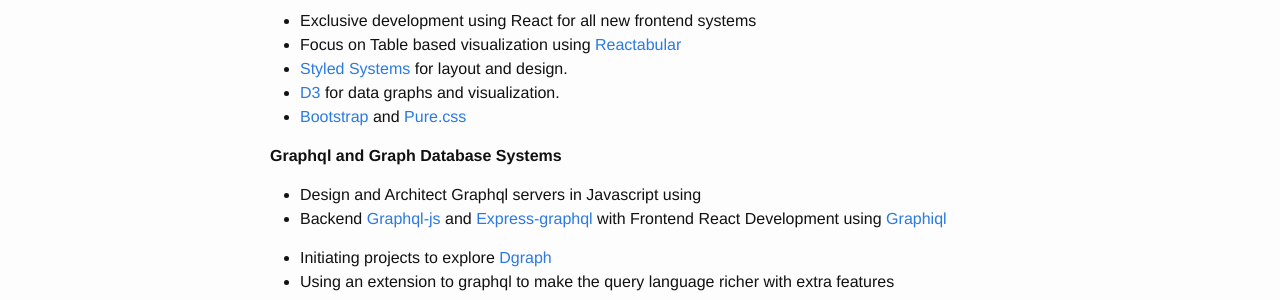
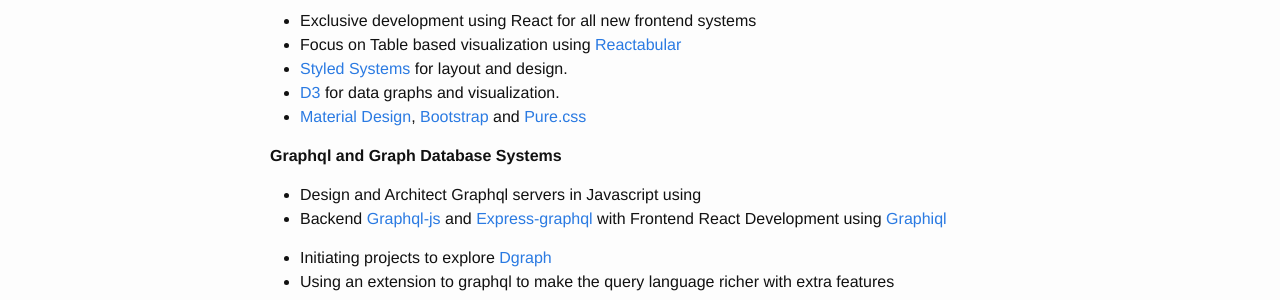
Before and after one commit to angermanmichael/link16, a Jekyll site: the page built from _posts/2017-11-02-cv.md, in a window 1280 px wide and 900 px high. Shown: the part 410-710 px from the top of the window. Built offline with Jekyll 4.4.1, drawn with Linux system fonts in a browser that asks for light colours.

Commit message:
add material design to your resume

```diff
--- a/_posts/2017-11-02-cv.md
+++ b/_posts/2017-11-02-cv.md
@@ -18,7 +18,7 @@ For the past nine years I have been actively involved in building large scale in
 * Focus on Table based visualization using [Reactabular](https://github.com/reactabular)
 * [Styled Systems](https://github.com/jxnblk/styled-system) for layout and design.
 * [D3](https://d3js.org/) for data graphs and visualization.
-* [Bootstrap](https://getbootstrap.com/) and [Pure.css](https://purecss.io/)
+* [Material Design](https://material-ui-next.com/), [Bootstrap](https://getbootstrap.com/) and [Pure.css](https://purecss.io/)
 
 **Graphql and Graph Database Systems**
 
```
